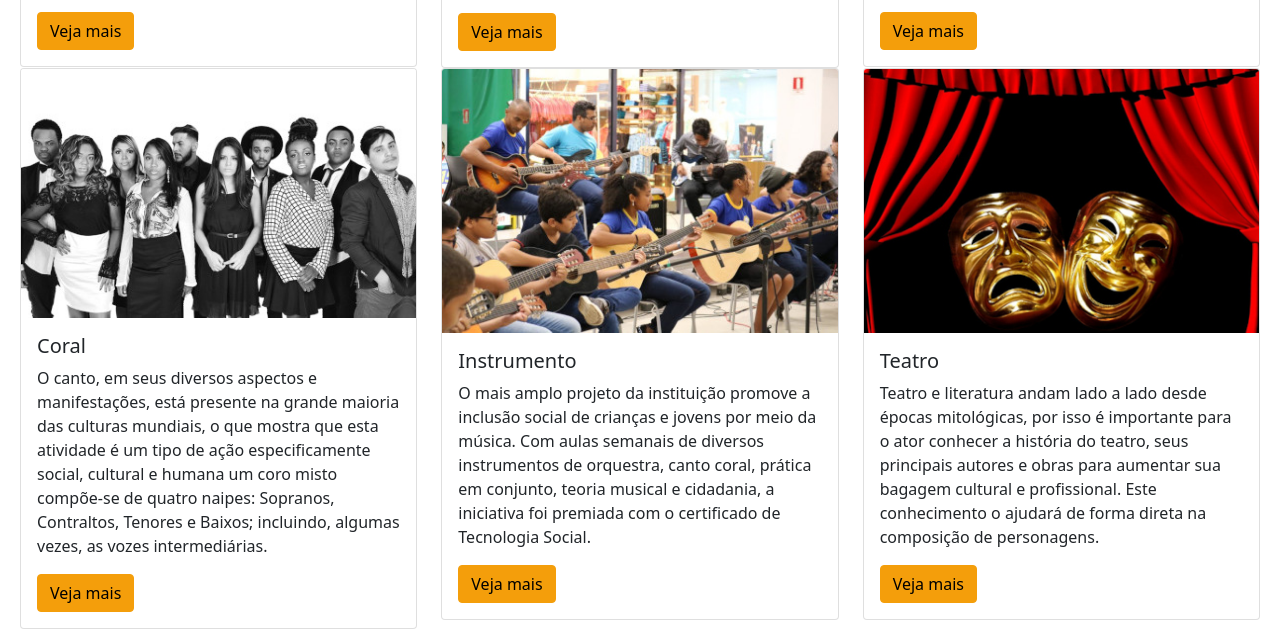
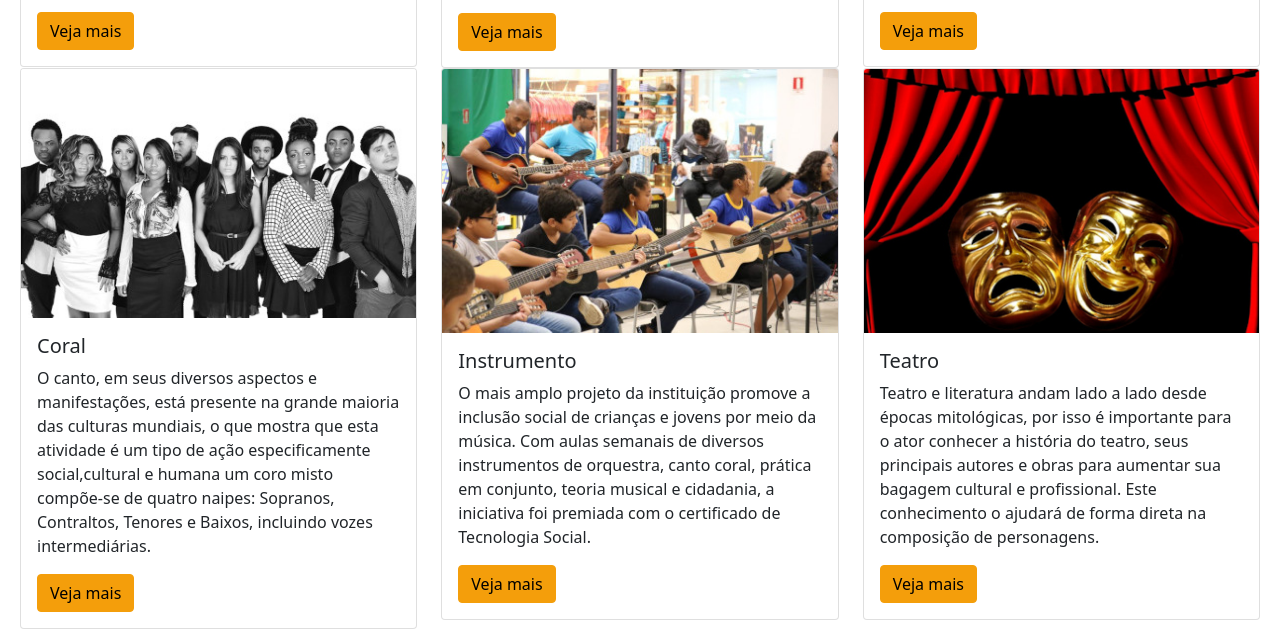
Before and after one commit to ramomOliveira/projeto-final-recode, a website: page agenda.html in a window 1280 px wide. Shown: the part 562-1196 px from the top of the page. Drawn offline with nearby package versions, Linux system fonts and the light colour scheme.

Commit message:
atulização de dos textos

```diff
--- a/agenda.html
+++ b/agenda.html
@@ -180,9 +180,7 @@
           <img src="img/img-coral-424.jpg" class="card-img-top" alt="Coral">
           <div class="card-body">
             <h5 class="card-title">Coral</h5>
-            <p class="card-text">O canto, em seus diversos aspectos e manifestações, está presente na grande
-              maioria das culturas mundiais, o que mostra que esta atividade é um tipo de ação especificamente social,
-              cultural e humana um coro misto compõe-se de quatro naipes: Sopranos, Contraltos, Tenores e Baixos; incluindo, algumas vezes, as vozes intermediárias.</p>
+            <p class="card-text">O canto, em seus diversos aspectos e manifestações, está presente na grande maioria das culturas mundiais, o que mostra que esta atividade é um tipo de ação especificamente social,cultural e humana um coro misto compõe-se de quatro naipes: Sopranos, Contraltos, Tenores e Baixos, incluindo vozes intermediárias.</p>
             <!-- Button trigger modal -->
             <button type="button" class="btn btn-primary" data-bs-toggle="modal" data-bs-target="#modal4">
               Veja mais
```
